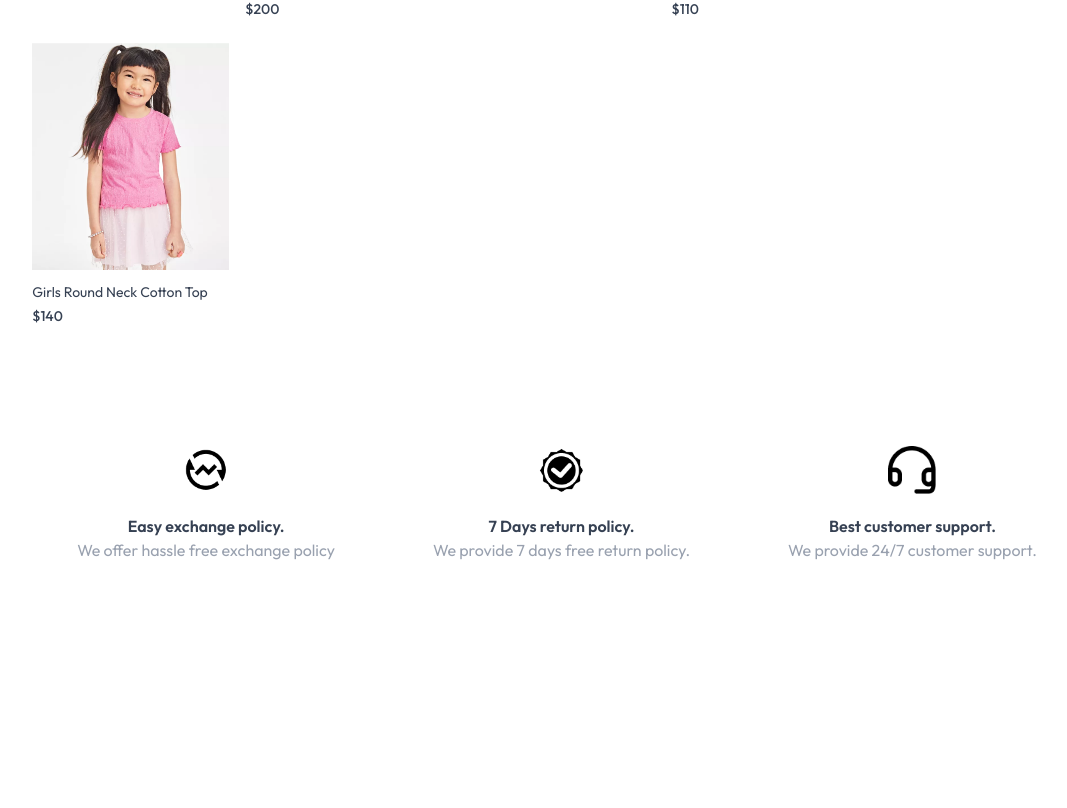
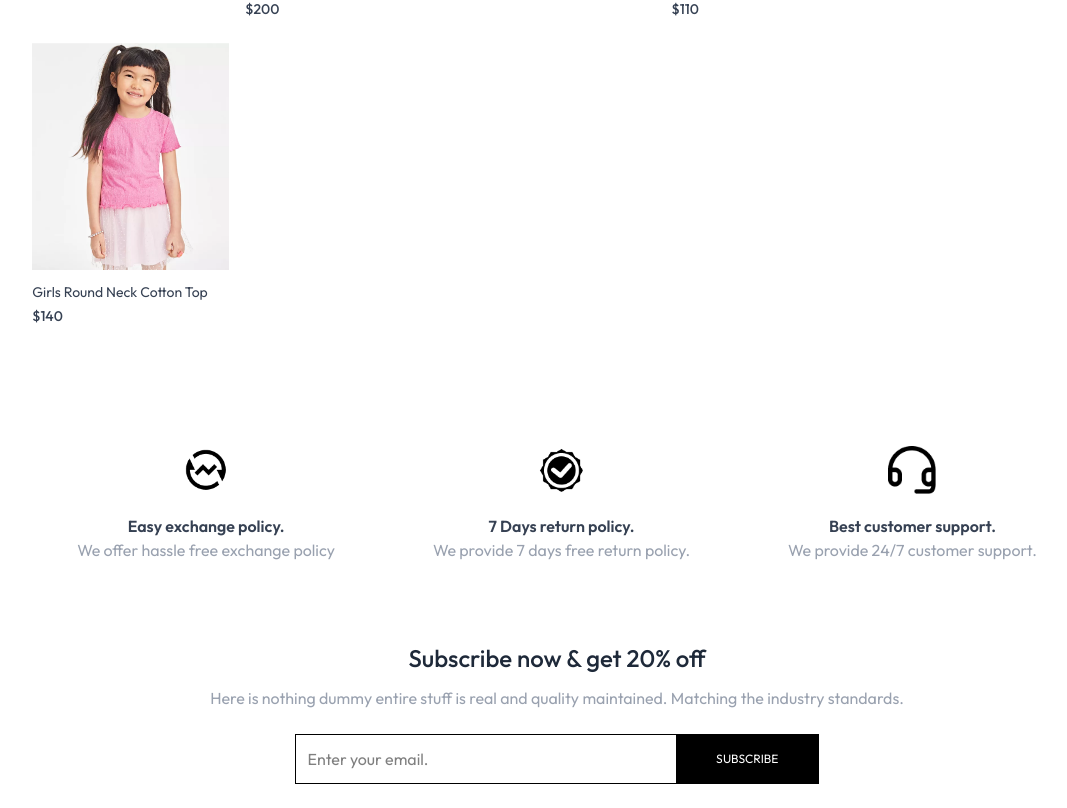
Before and after one commit to Moeen999/ecommerceAppFS, a React (Vite) app in the folder client/: page / in a window 1280 px wide. Shown: the part 1722-2530 px from the top of the page, without its empty margins (83-1150 px from the left). Before the commit the page ends 2364 px from the top, so only its background shows below. Built offline with nearby package versions, Linux system fonts and the light colour scheme.

Commit message:
Added the newsletterbox component also imported into the home page.

```diff
--- /dev/null
+++ b/client/src/components/NewsLetterBox.jsx
@@ -0,0 +1,19 @@
+const NewsLetterBox = () => {
+  return (
+    <div className="text-center">
+      <p className="text-2xl font-medium text-gray-800">
+        Subscribe now & get 20% off
+      </p>
+      <p className="text-gray-400 mt-3">
+        Here is nothing dummy entire stuff is real and quality maintained.
+        Matching the industry standards.
+      </p>
+      <form className="w-full sm:w-1/2 flex text-center gap-3 mx-auto my-6 border pl-3">
+        <input type="email" className="w-full sm:flex-1 outline-none" placeholder="Enter your email."/>
+        <button className="cursor-pointer bg-black text-white text-xs px-10 py-4">SUBSCRIBE</button>
+      </form>
+    </div>
+  );
+};
+
+export default NewsLetterBox;
--- a/client/src/pages/Home.jsx
+++ b/client/src/pages/Home.jsx
@@ -1,6 +1,7 @@
 import BestSellers from "../components/BestSellers";
 import Hero from "../components/Hero";
 import LatestCollection from "../components/LatestCollection";
+import NewsLetterBox from "../components/NewsLetterBox";
 import OurPolicy from "../components/OurPolicy";
 
 const Home = () => {
@@ -10,6 +11,7 @@
       <LatestCollection />
       <BestSellers/>
       <OurPolicy/>
+      <NewsLetterBox/>
     </div>
   );
 };
```
